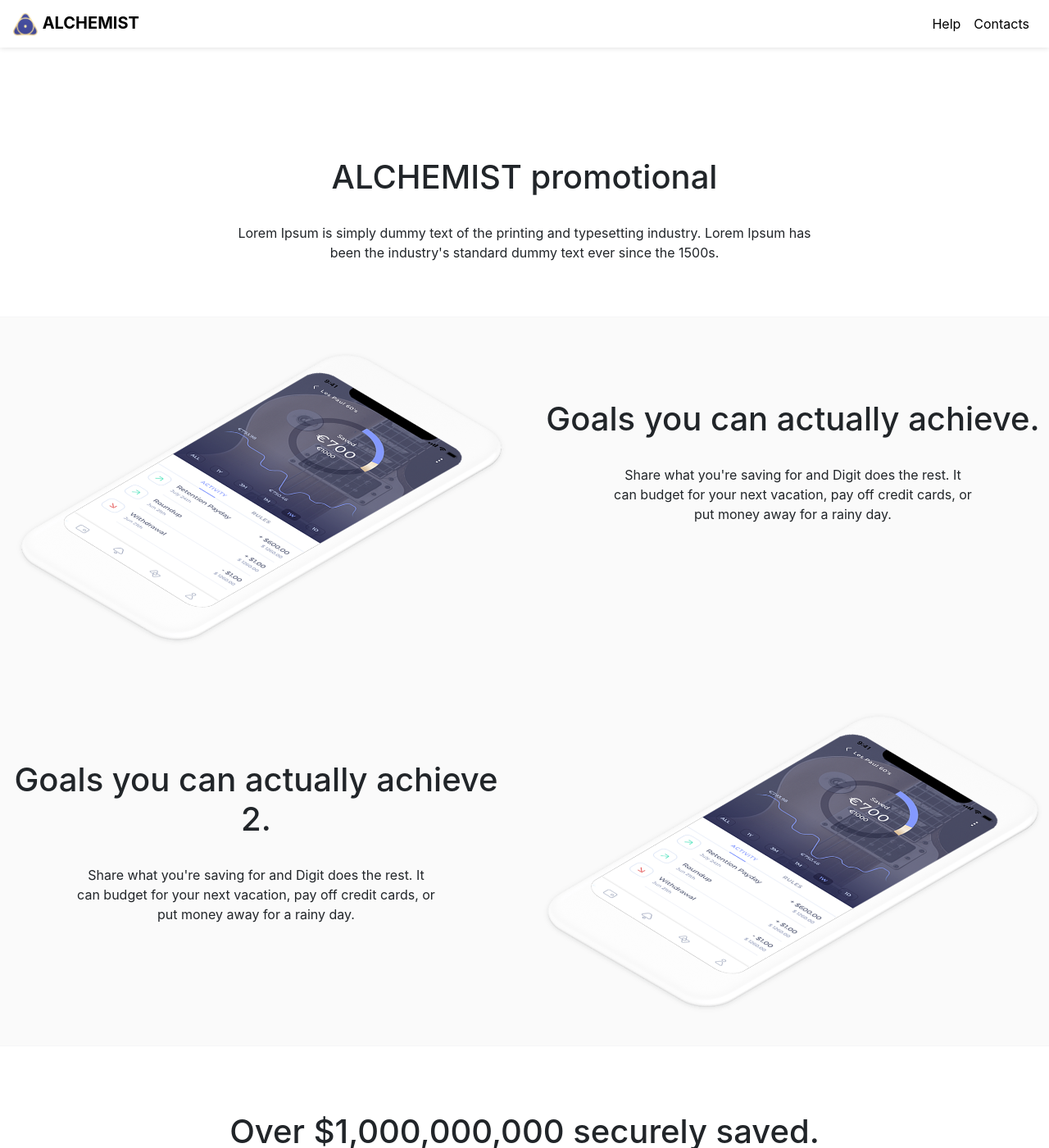
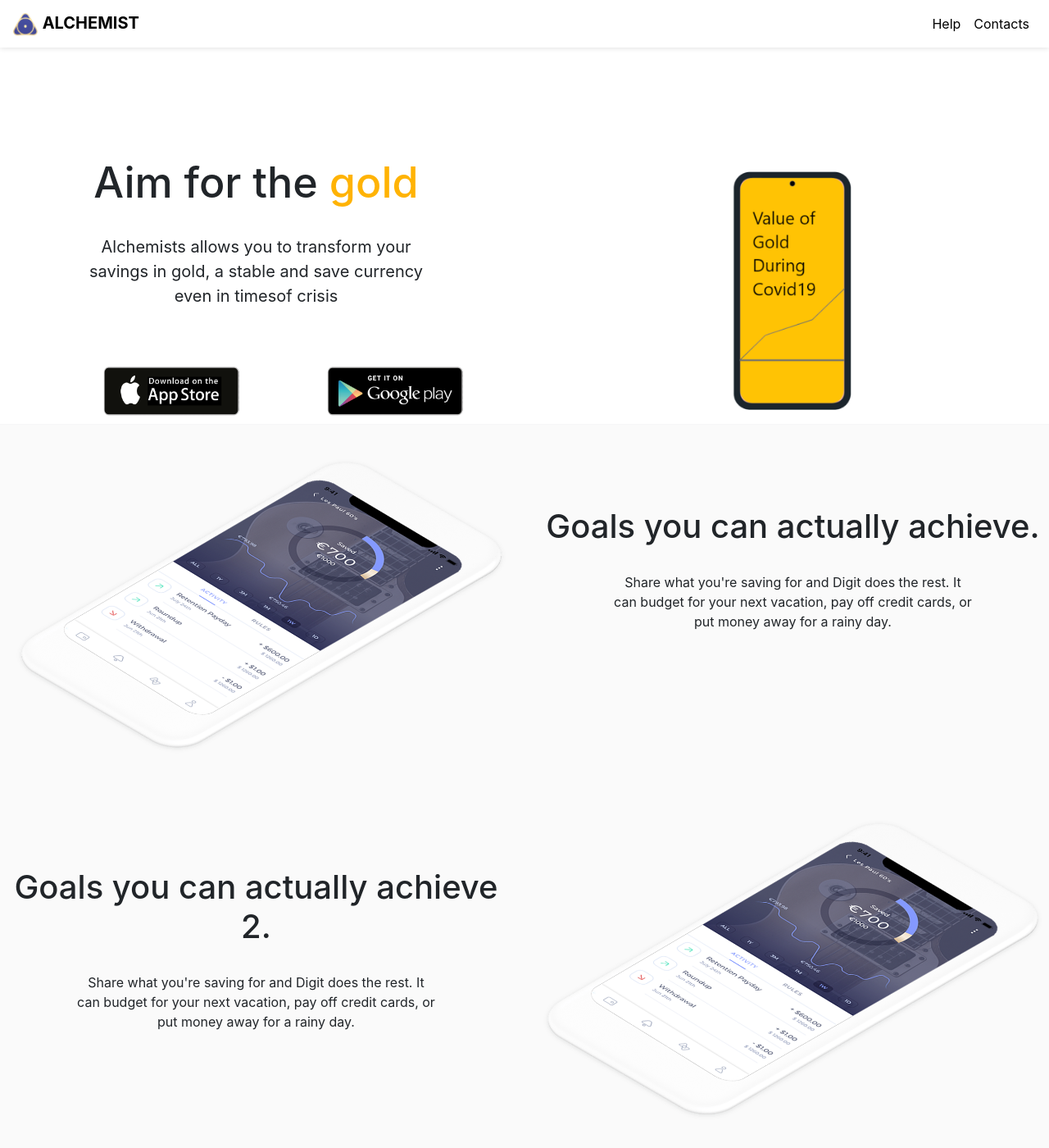
Before and after one commit to sites-yari/alchemist_site, a Jekyll site: the page built from index.html, in a window 1280 px wide and 1400 px high. Shown: the whole window at 82% size. Built offline with Jekyll 4.4.1, drawn with Linux system fonts in a browser that asks for light colours; a script that is not in the unit is left out.

Commit message:
update content 1 from homepage

```diff
--- a/_data/homepage.yml
+++ b/_data/homepage.yml
@@ -1,9 +1,11 @@
 content1:
   desc: >-
-    Lorem Ipsum is simply dummy text of the printing and typesetting industry.
-    Lorem Ipsum has been the industry's standard dummy text ever since the
-    1500s.
-  title: 'ALCHEMIST promotional '
+    Alchemists allows you to transform your savings in gold, a stable and save
+    currency even in timesof crisis
+  title_part1: 'Aim for the '
+  gold_title: 'gold'
+  title_part2: ''
+  img: "../assets/imgs/promo_img.png"
 
 content2:
   goal1:
--- a/_includes/homepage.html
+++ b/_includes/homepage.html
@@ -2,11 +2,47 @@
 
 
   <!-- CONTENT 1 -->
-  <div class="content-promotional">
+  <div class="content-promotional row">
+
+    <div class=" col-sm-12 col-md-6">
+      <h1 class=" big-font-1">
+        {{site.data.homepage.content1.title_part1}}
+        <span>{{site.data.homepage.content1.gold_title}}</span>
+        {{site.data.homepage.content1.title_part2}}
+      </h1>
+      <br>
+      <p class="pad_bottom_50 limit-description font-1">{{site.data.homepage.content1.desc}}</p>
+      <div class="row">
+        <div class="col-md-2"></div>
+        <div class="col-md-3 col-sm-5">
+          <a href="#">
+            <img src="../assets/imgs/app_store_btn.png" width="200" height="70">
+          </a>
+        </div>
+        <div class="col-md-2 col-sm-2"></div>
+        <div class="col-md-3 col-sm-5">
+          <a href="#">
+            <img src="../assets/imgs/play_store_btn.png" width="200" height="70">
+          </a>
+        </div>
+        <div class="col-md-2"></div>
+      </div>
+    </div>
+
+    <div class=" col-sm-12 col-md-6">
+      <div class="promotion-img">
+        <img src="{{site.data.homepage.content1.img}}" width="50%">
+      </div>
+    </div>
+
+  </div>
+
+  <!-- CONTENT 1 -->
+  <!-- <div class="content-promotional">
     <h1 class="">{{site.data.homepage.content1.title}}</h1>
     <br>
     <p class="pad_bottom_50 limit-description">{{site.data.homepage.content1.desc}}</p>
-  </div>
+  </div> -->
 
 
   <!-- CONTENT 2 -->
--- a/assets/css/theme.css
+++ b/assets/css/theme.css
@@ -26,6 +26,7 @@
   margin-right: 10%;
   text-align: center;
 }
+.content-promotional h1 span{ color: #FFB304; }
 .content-goals{
   border-top: 1px solid rgba(244,245,246,.75);
   border-bottom: 1px solid rgba(244,245,246,.75);
@@ -61,11 +62,18 @@
 
 /* --- Common alterarions --- */
 .txt_color_black{ color: black !important; }
+.big-font-1{ font-size: 52px; }
+.font-1{ font-size: 20px; }
 .limit-description{
   padding-left: 15%;
   padding-right: 15%;
 }
 .goal-img{
+  background-repeat: no-repeat;
+  background-size: contain;
+  padding: 2%;
+}
+.promotion-img{
   background-repeat: no-repeat;
   background-size: contain;
   padding: 2%;
```
Also changed, not shown: assets/imgs/promo_img.png (added), 4 other files.
